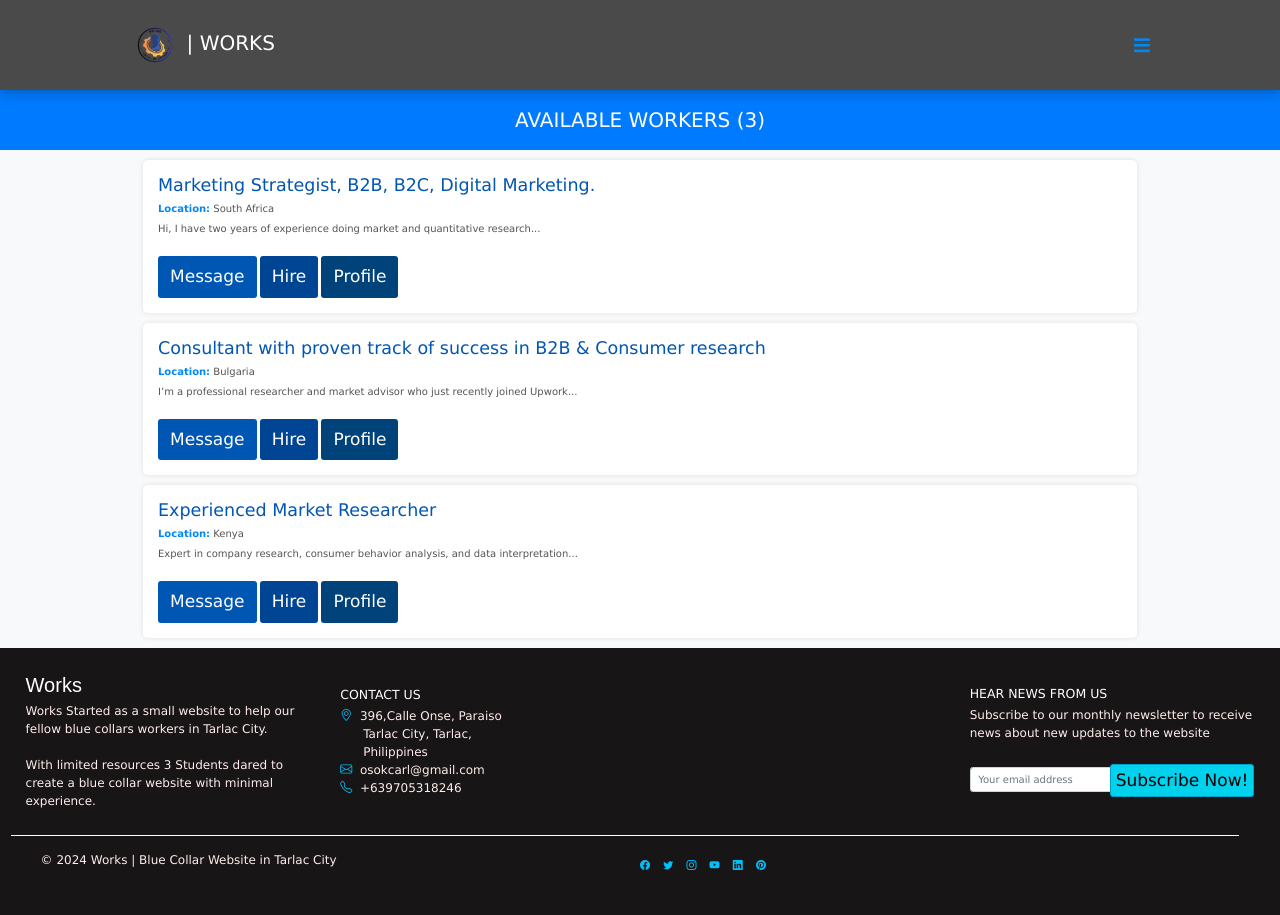
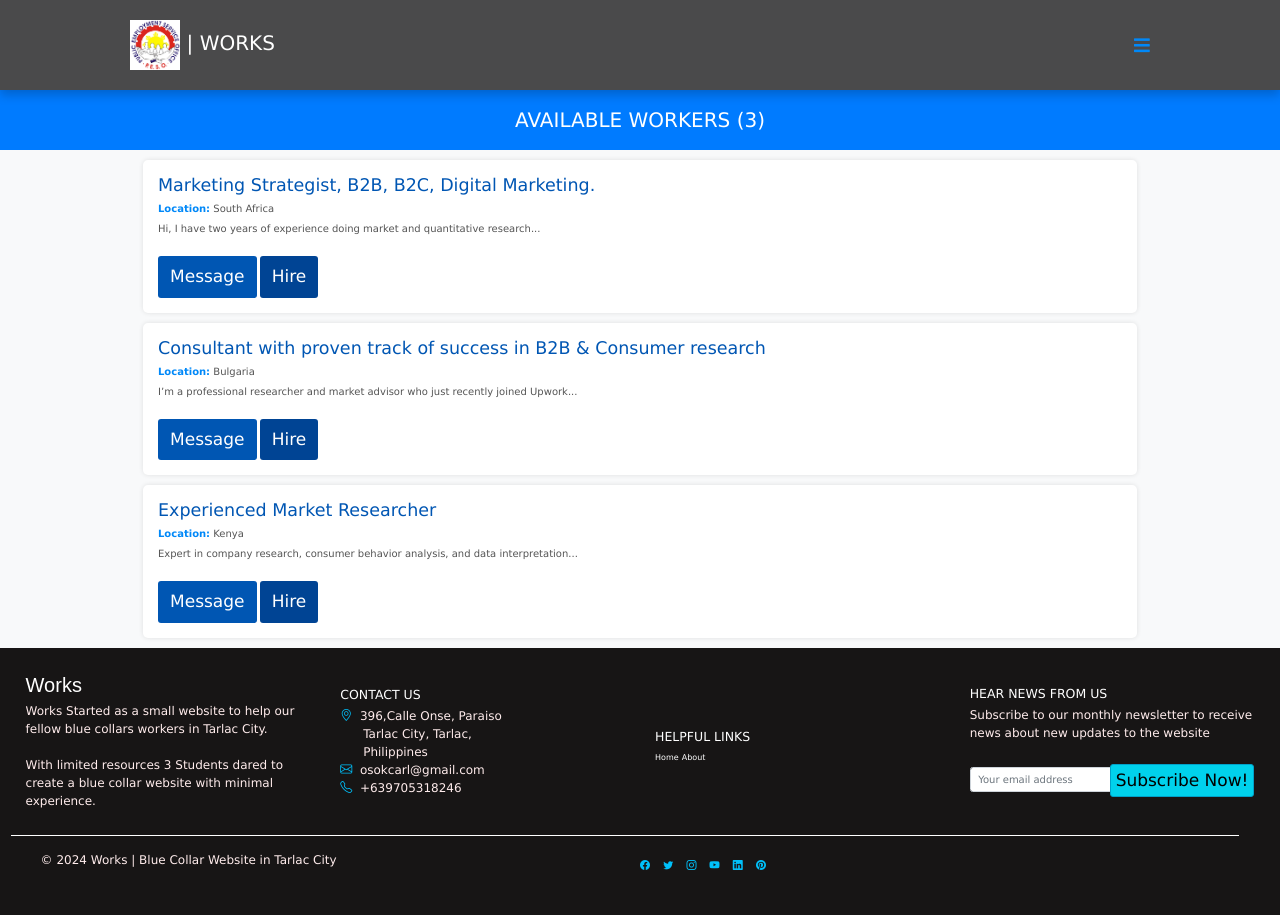
Before and after one commit to Hakuu69/Works, a PHP site: the page made by !EMPLOYER/source/workerlist.php in a window 1280 px wide. Run offline with PHP 8.4, Linux system fonts and the light colour scheme.

Commit message:
designed2

```diff
--- a/!EMPLOYER/source/workerlist.php
+++ b/!EMPLOYER/source/workerlist.php
@@ -41,7 +41,7 @@ $proposals = [
 <!-- header section starts  -->
 
 <header>
-  <a href="../source/homeEmployer.php" class="xx"><img src="../images/logoworker.png" height="50" width="50"> | WORKS</a>
+  <a href="#home" class="xx"><img src="../images/logo.png" height="50" width="50"> | WORKS</a>
   <nav class="navbar navbar-expand-md">
     <button class="navbar-toggler" type="button" data-toggle="collapse" data-target="#main-navigation">
       <span class="navbar-toggler-icon custom-hamburger"></span>
@@ -53,7 +53,7 @@ $proposals = [
             <i class="fas fa-bars"></i>
           </a>
           <div class="dropdown-menu dropdown-menu-right" aria-labelledby="navbarDropdown">
-            <a class="dropdown-item" href="homeEmployer.php">HOME</a>
+            <a class="dropdown-item" href="#home">HOME</a>
             <a class="dropdown-item" href="workerlist.php">WORKERS</a>
             <a class="dropdown-item" href="#about">ABOUT US</a>
             <a class="dropdown-item" href="#contact">INQUIRIES</a>
@@ -96,7 +96,6 @@ $proposals = [
                 <div class="actions">
                     <button class="btn btn-message">Message</button>
                     <button class="btn btn-hire">Hire</button>
-                    <button class="btn btn-profile">Profile</button>
                 </div>
             </div>
         <?php endforeach; ?>
@@ -127,7 +126,10 @@ $proposals = [
                     </p>
                 </div>
                 <div class = "col-lg-3 col-md-3 col-sm-12 vstack">
+                    <h5 class = "fs-6 fw-semibold">HELPFUL LINKS</h5>
+                    <a class = "small" href = "#home">Home</a>
 
+                    <a class = "small" href = "#about">About</a>
                 </div>
                 <div class = "col-lg-3 col-md-3 col-sm-12">
                     <h5 class = "fs-6 fw-semibold">HEAR NEWS FROM US</h5>
--- a/!SIGNUP/source/workerReg.php
+++ b/!SIGNUP/source/workerReg.php
@@ -123,6 +123,7 @@
                                     <input type = "number" class = "form-control shadow-none" name = "contact" placeholder = "09123456789" id = "contact" required>
                                     <div class = "invalid-feedback">Please enter user contact.</div>
                                 </div>
+
                             </div>
 
                             <div class = "form-group pt-4">
```
